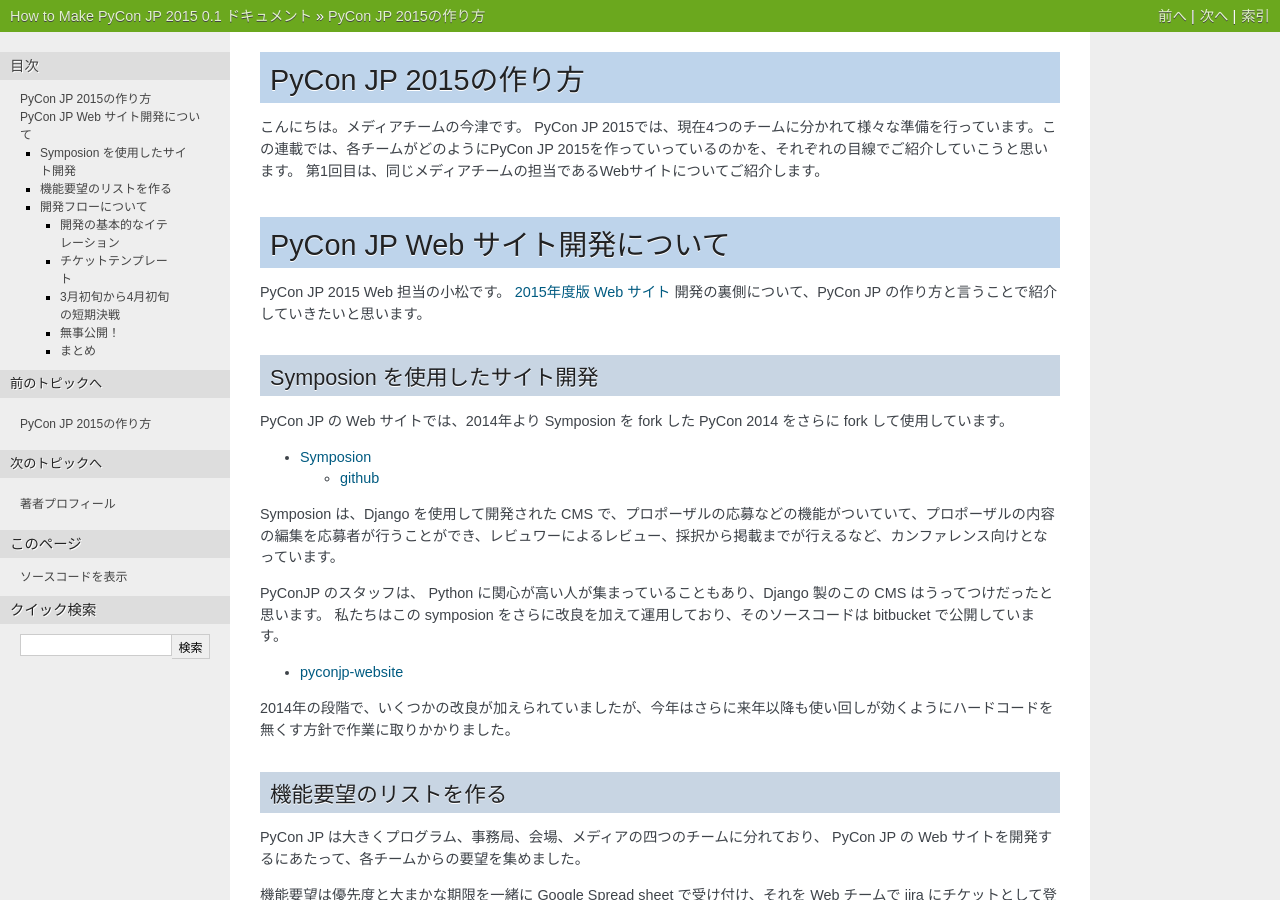
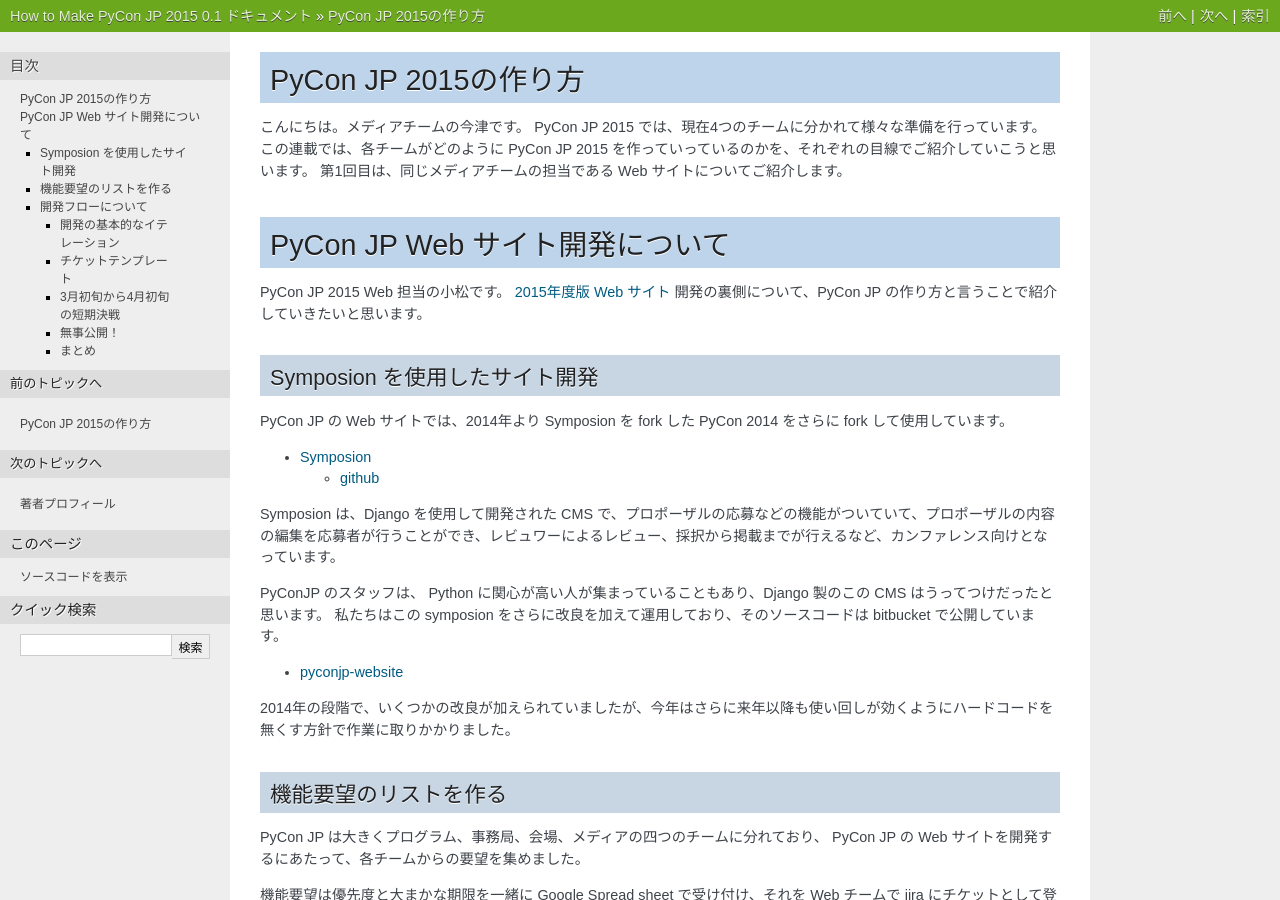
Before and after one commit to pyconjp/reports2015, a Sphinx documentation site: the page built from how-to-make/source/01_web.rst, in a window 1280 px wide and 900 px high. Built offline with Sphinx 7.4.7, drawn with Linux system fonts in a browser that asks for light colours; some of the changed text lies outside the part shown.

Commit message:
まとめとかを追加

```diff
--- a/how-to-make/source/01_web.rst
+++ b/how-to-make/source/01_web.rst
@@ -3,8 +3,8 @@
 =================================
 
 こんにちは。メディアチームの今津です。
-PyCon JP 2015では、現在4つのチームに分かれて様々な準備を行っています。この連載では、各チームがどのようにPyCon JP 2015を作っていっているのかを、それぞれの目線でご紹介していこうと思います。
-第1回目は、同じメディアチームの担当であるWebサイトについてご紹介します。
+PyCon JP 2015 では、現在4つのチームに分かれて様々な準備を行っています。この連載では、各チームがどのように PyCon JP 2015 を作っていっているのかを、それぞれの目線でご紹介していこうと思います。
+第1回目は、同じメディアチームの担当である Web サイトについてご紹介します。
 
 =================================
  PyCon JP Web サイト開発について
```
Also changed, not shown: other parts of how-to-make/source/01_web.rst (+3 -1 lines).
